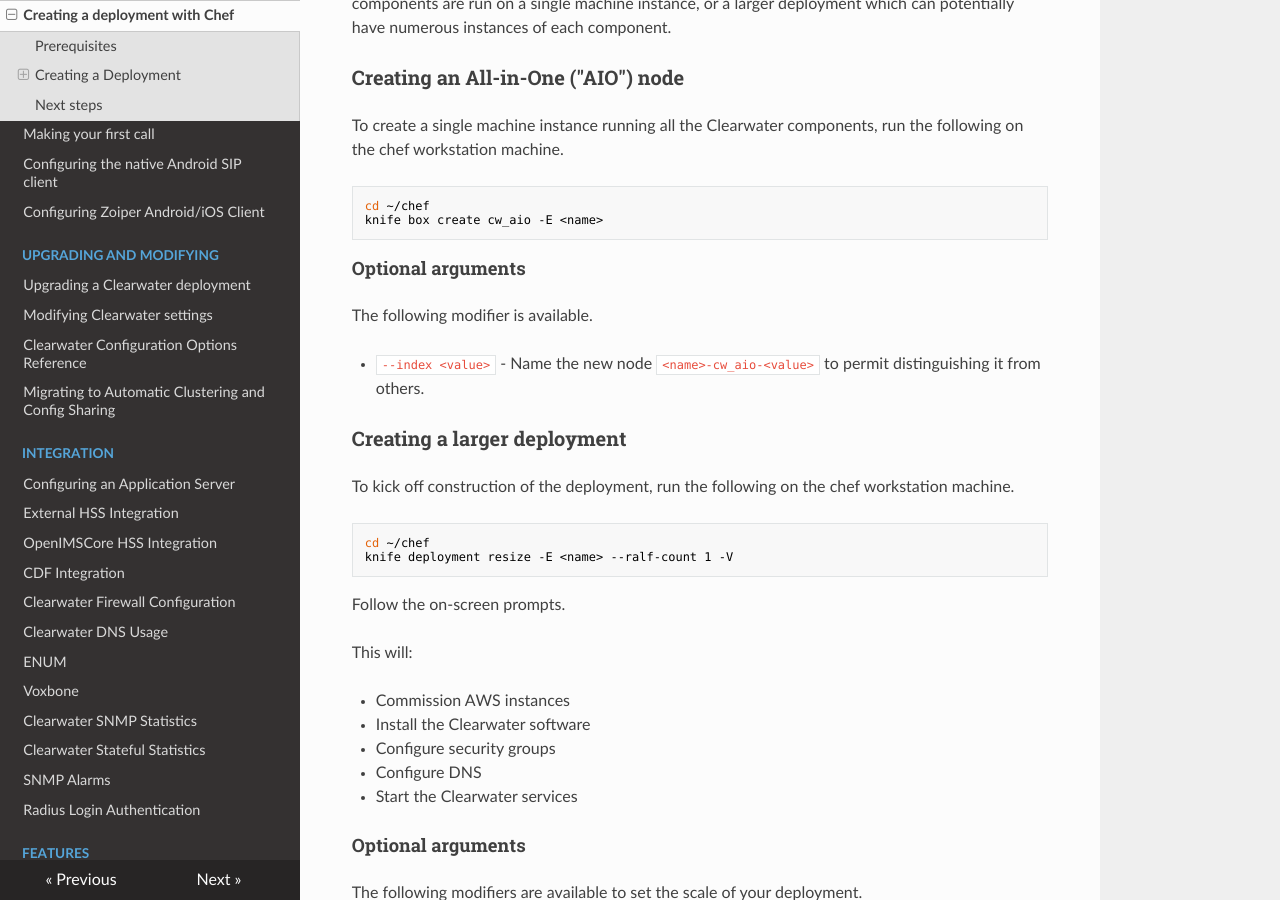
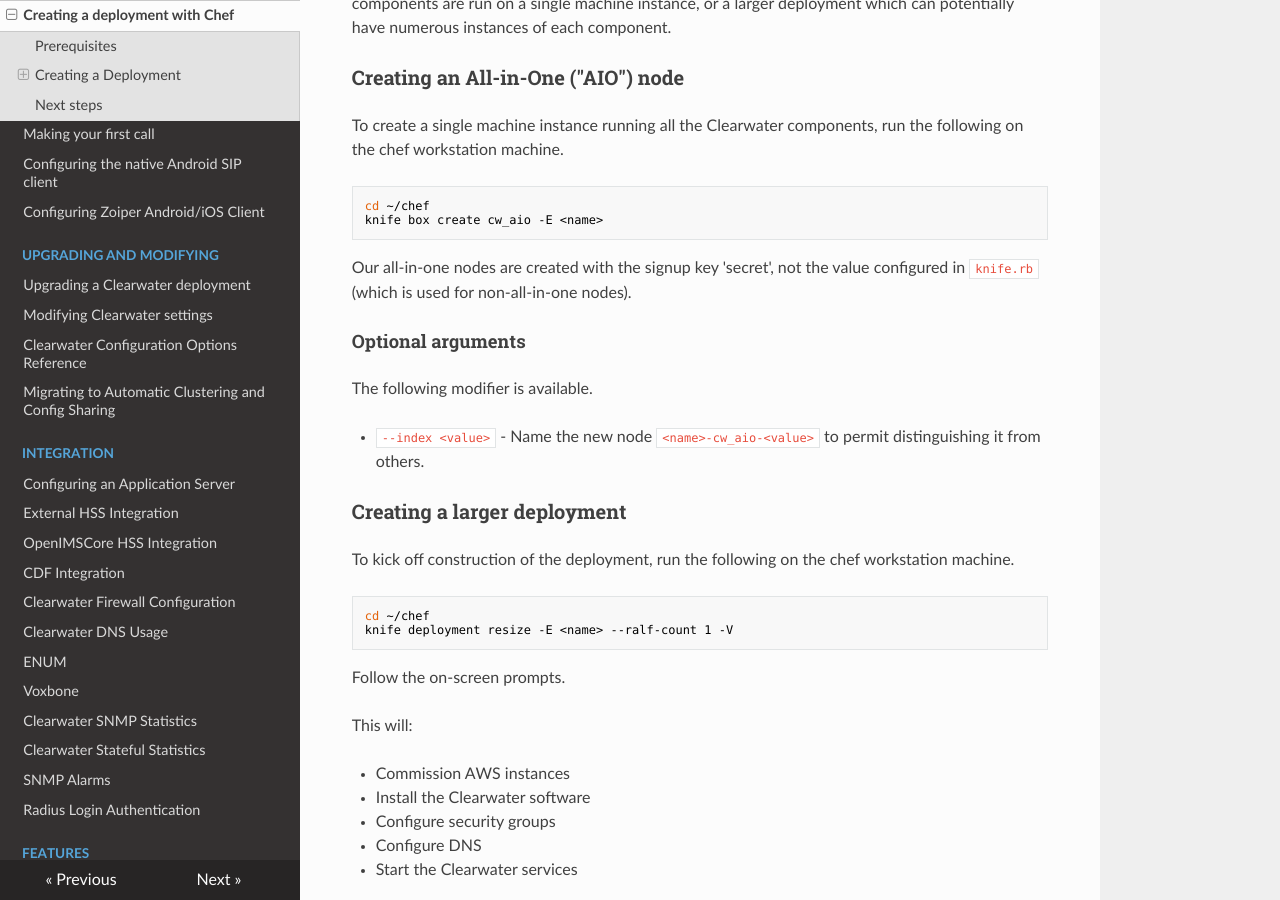
Before and after one commit to Metaswitch/clearwater-readthedocs, an MkDocs documentation site: the page built from docs/Creating_a_deployment_with_Chef.md, in a window 1280 px wide and 900 px high, scrolled down 473 px. Built offline with MkDocs 1.6.1, drawn with Linux system fonts in a browser that asks for light colours; nearby versions of some CDN libraries; old or Windows-style settings are respelled for this version of MkDocs.

Commit message:
Document AIO signup key gotcha

```diff
--- a/docs/Creating_a_deployment_with_Chef.md
+++ b/docs/Creating_a_deployment_with_Chef.md
@@ -17,6 +17,8 @@ To create a single machine instance running all the Clearwater components, run t
 
 	cd ~/chef
 	knife box create cw_aio -E <name>
+
+Our all-in-one nodes are created with the signup key 'secret', not the value configured in `knife.rb` (which is used for non-all-in-one nodes).
 
 #### Optional arguments
 
```
